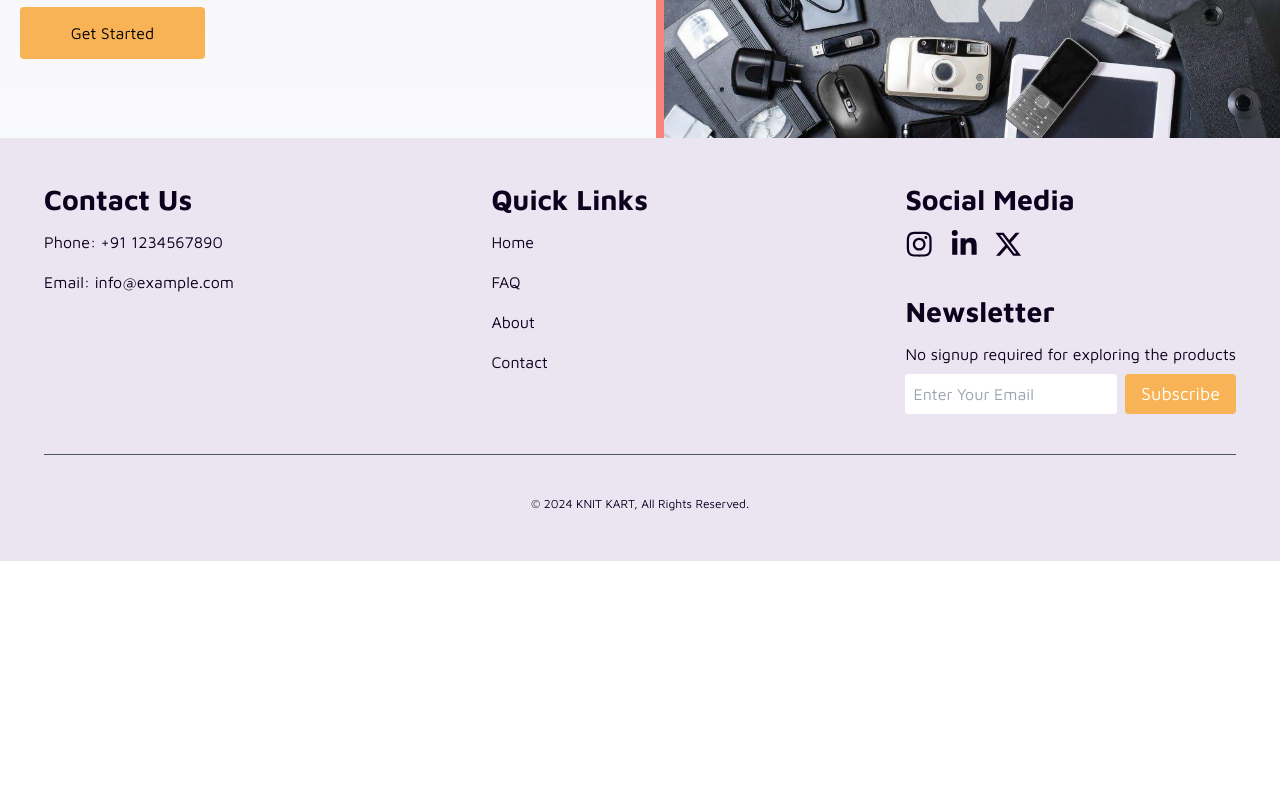
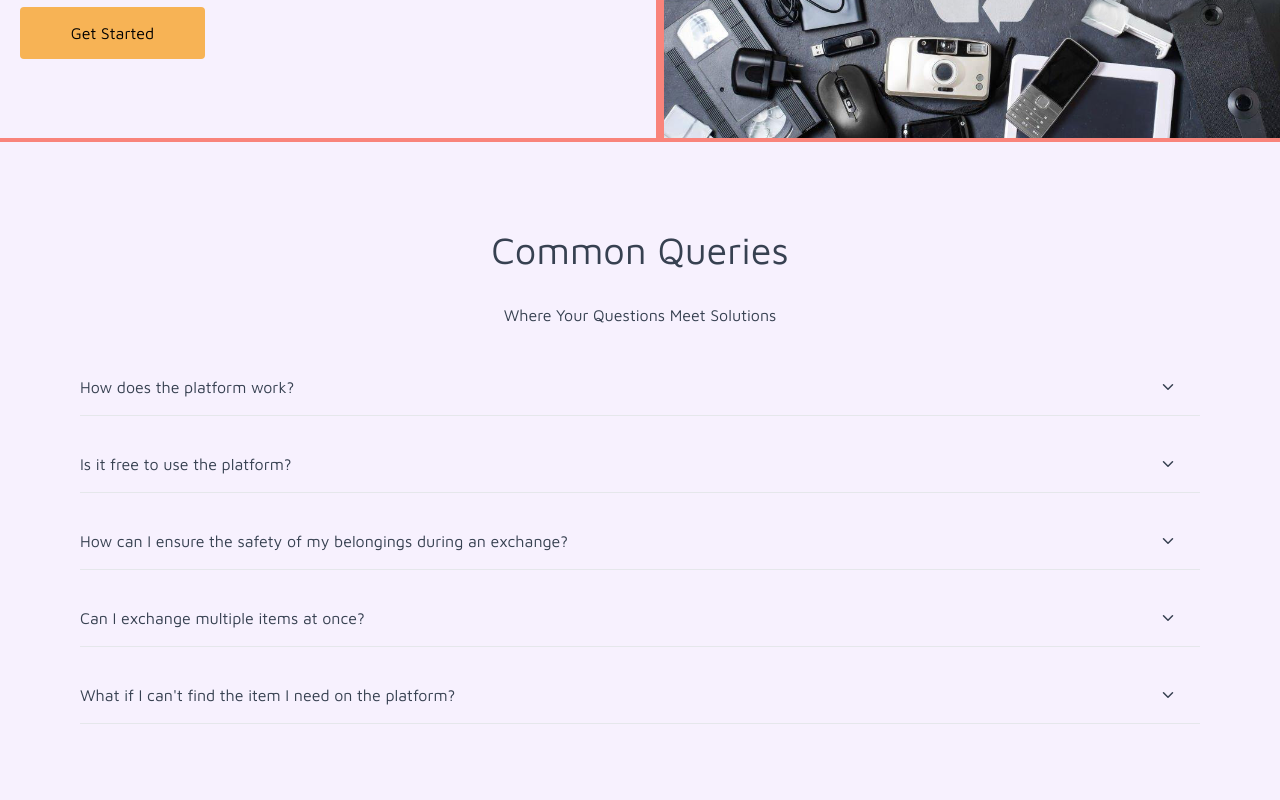
Before and after one commit to Rahul-K-Saini/KNIT-KART, a React (Vite) app in the folder frontend/: page / in a window 1280 px wide. Shown: the part 440-1240 px from the top of the page. Before the commit the page ends 1001 px from the top, so only its background shows below. Built offline with nearby package versions, Linux system fonts and the light colour scheme.

Commit message:
styled hero section image border and button

```diff
--- a/frontend/src/Components/FAQs/FAQs.jsx
+++ b/frontend/src/Components/FAQs/FAQs.jsx
@@ -6,7 +6,7 @@ const Faq = () => {
   return (
     <div
       id="FAQs"
-      className="md:p-20 px-4 py-12  flex flex-col justify-center items-center bg-gray-100 text-gray-700 dark:bg-[#121212] dark:text-gray-50"
+      className="md:p-20 border-t-4 border-secondary px-4 py-12  flex flex-col justify-center items-center bg-background text-gray-700 dark:bg-background dark:text-gray-50"
     >
       <h1 className="text-3xl font-medium mb-6">Common Queries</h1>
       <p className="mb-8">Where Your Questions Meet Solutions</p>
--- a/frontend/src/Components/Hero/Hero.jsx
+++ b/frontend/src/Components/Hero/Hero.jsx
@@ -4,7 +4,7 @@ import { TypewriterEffectDemo } from "../TypeWriterDemo/TypeWriterDemo";
 
 function Hero() {
   return (
-    <section className="w-full bg-gradient-to-b from-[#f7f1fe] to-gray-50 dark:text-gray-50 dark:bg-gradient-to-b dark:from-footer dark:to-background">
+    <section className="w-full bg-gradient-to-b from-[#f7f1fe] to-background dark:text-gray-50 dark:bg-gradient-to-b dark:from-footer dark:to-background">
       <div className="flex justify-between items-stretch max-w-7xl mx-auto">
         <div className="flex-1 flex flex-col justify-center px-5">
           <TypewriterEffectDemo />
@@ -14,7 +14,7 @@ function Hero() {
             architecto consequuntur recusandae ipsam laborum porro doloremque
             tempore earum ducimus quas nemo.
           </p>
-          <button className="py-3 px-2 bg-accent dark:bg-accent border-2 border border-transparent rounded w-[30%] hover:border-black">
+          <button className="py-3 px-2 bg-accent dark:bg-accent border-2 border-transparent rounded w-[30%] hover:border-black hover:dark:border-white">
             Get Started
           </button>
         </div>
--- a/frontend/src/Pages/Home/Homepage.jsx
+++ b/frontend/src/Pages/Home/Homepage.jsx
@@ -2,6 +2,7 @@ import Categories from "@/Components/Categories/Categories";
 import React from "react";
 import { useState } from "react";
 import Hero from "@/Components/Hero/Hero";
+import Faq from "@/Components/FAQs/FAQs";
 
 function Homepage() {
   const [selectedCategory, setSelectedCategory] = useState(null);
@@ -28,6 +29,7 @@ function Homepage() {
         />
       </div>
       <Hero />
+      <Faq />
     </>
   );
 }
```
